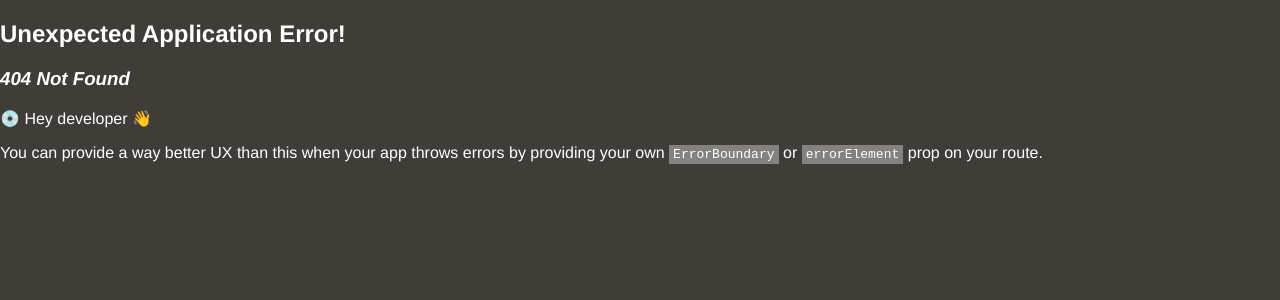
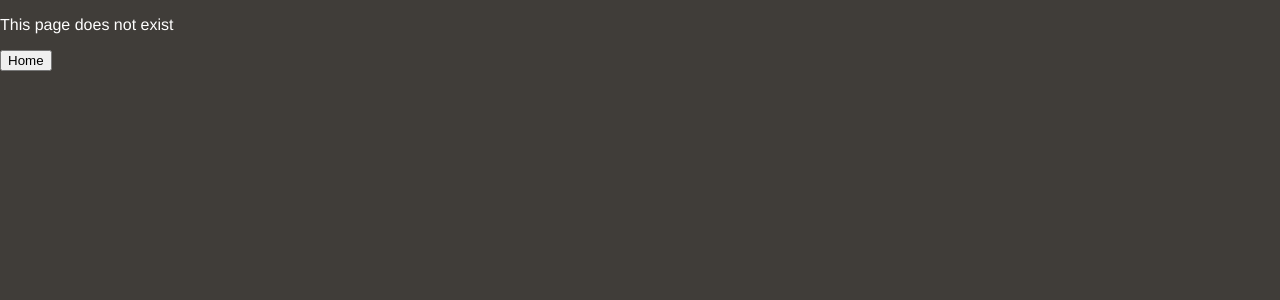
Before and after one commit to JoshuaDada007/Portfolio-Website, a React (Create React App) app in the folder frontend/: page /skills in a window 1280 px wide. Before the commit this address had no page. Shown: the top 300 px of the page. Built offline with nearby package versions, Linux system fonts and the light colour scheme; a web font is replaced by a local one.

Commit message:
Updating error navigation

```diff
--- a/frontend/src/index.js
+++ b/frontend/src/index.js
@@ -10,6 +10,11 @@ import {Skills} from "./components/pages/Skills";
 import {Contact} from "./components/pages/Contact";
 
 const router = createBrowserRouter([
+    {
+        path: "/",
+        element: <NotFound />,
+        errorElement: <NotFound />,
+    },
     {
         path: "https://joshcodes-eight.vercel.app/dashboard",
         element: <Dashboard />,
```
